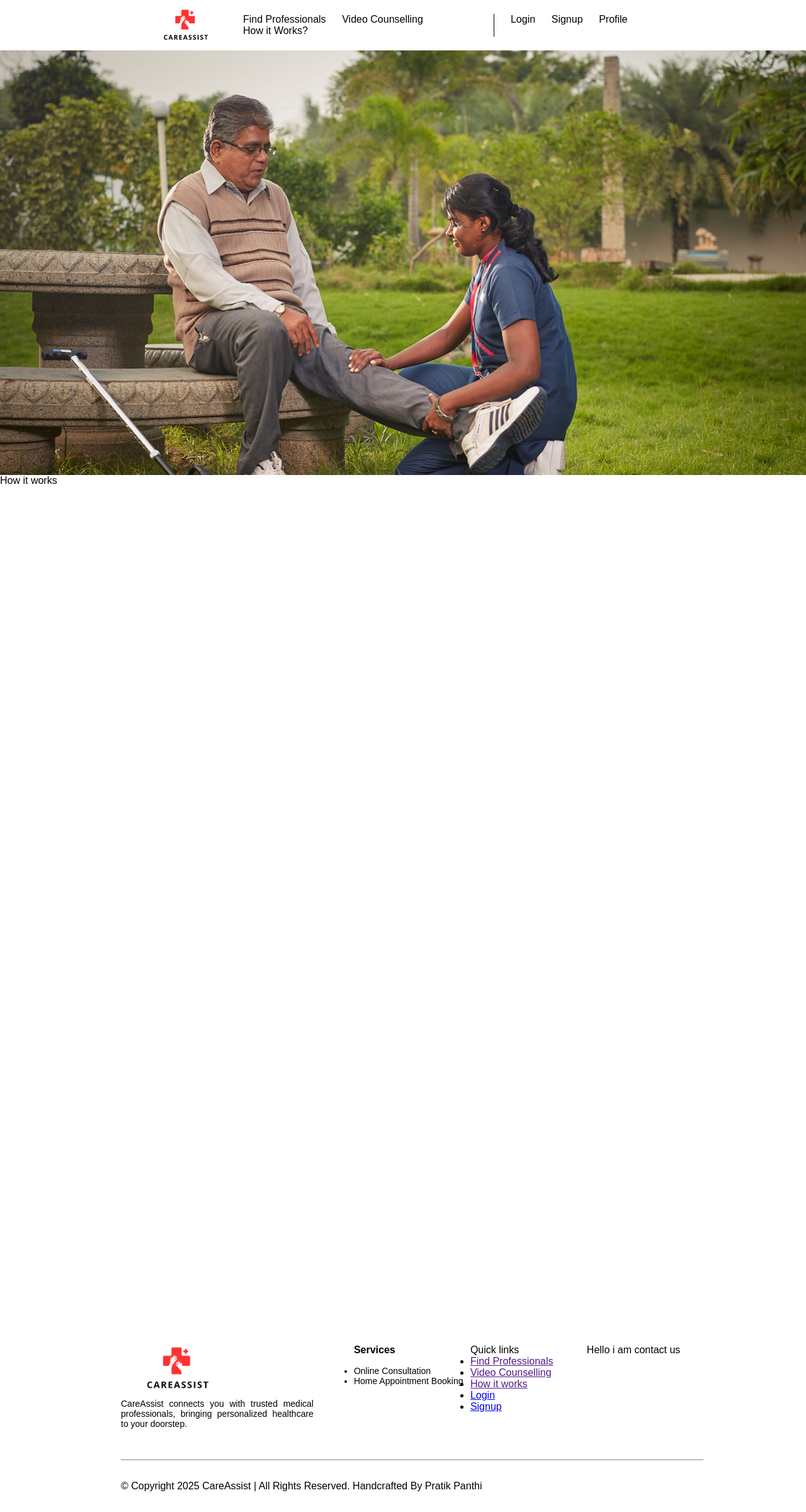
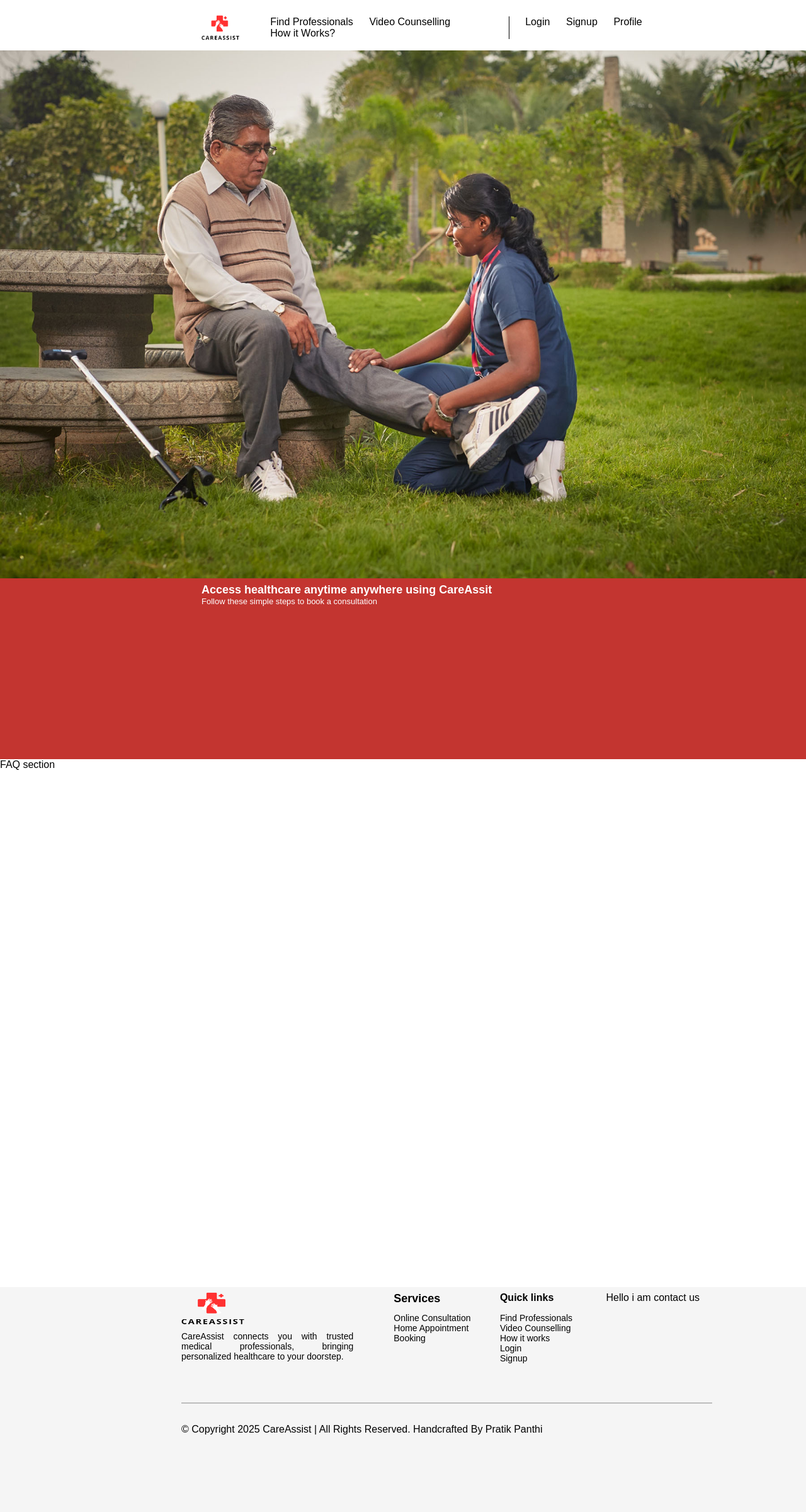
Before and after one commit to Pratik100-source/CareAssist, a React (Vite) app: page /home in a window 1280 px wide. Shown: the whole page at 63% size. Built offline with nearby package versions, Linux system fonts and the light colour scheme.

Commit message:
basic changes made for footer

```diff
--- a/frontend/App.css
+++ b/frontend/App.css
@@ -1,7 +1,7 @@
-*{
-    background-color:#ffff;
-    margin: 0;
-    padding: 0;
-    box-sizing: border-box;
-    font-family:"Arial";
+* {
+  /* background-color:#ffff; */
+  margin: 0;
+  padding: 0;
+  box-sizing: border-box;
+  font-family: "Arial";
 }
--- /dev/null
+++ b/frontend/assets/Guide/guide.css
@@ -0,0 +1,11 @@
+.guide_main {
+}
+
+.guide_main .guide_first .guide_heading {
+  font-size: 18px;
+  font-weight: 600;
+}
+
+.guide_main .guide_first .guide_sub_heading {
+  font-size: 13px;
+}
--- /dev/null
+++ b/frontend/assets/Guide/guide.jsx
@@ -0,0 +1,29 @@
+import "./guide.css";
+
+const Guide = ()=>{
+
+
+    return(
+        <div className="guide_main">
+
+            <div className="guide_first">
+             <p className="guide_heading">Access healthcare anytime anywhere using CareAssit</p>
+             <p className="guide_sub_heading">Follow these simple steps to book a consultation</p>
+            </div>
+            <div className="guide_second">
+
+                <section className="visuals">
+
+                </section>
+                <section className="written_instructions">
+                    <p></p>
+                    <p></p>
+                </section>
+            </div>
+        </div>
+
+    )
+
+}
+
+export default Guide;
--- a/frontend/assets/Topbar/topbar.css
+++ b/frontend/assets/Topbar/topbar.css
@@ -1,56 +1,49 @@
-.top_main{
+.top_main {
   width: 100%;
   align-items: center;
-    /* background-color: red; */
   height: 100%;
 }
 
-.top_submain{
+.top_submain {
   display: flex;
   width: auto;
-    /* text-align: center; */
   align-items: center;
-    padding: 0 0 0 18vw;
   height: 100%;
-    /* background-color: burlywood; */
 }
 
-.top_main .top_submain img{
-    flex: 0.5;
-    /* height: 50px;
-    width: 50px; */
+.top_main .top_submain img {
+  flex: 0.34;
   flex-direction: row;
-    height: auto;
-    max-height: 100%;
-    width: 130px;
-    /* background-color: red; */
+  height: 40px;
+  max-width: 100%;
+  width: 2px;
   cursor: pointer;
+  padding-right: 1.5rem;
 }
 
 .top_main .top_submain .top_nav {
-
   flex: 5;
   display: flex;
 
   text-decoration: none;
 }
 
-.top_main .top_submain .top_nav .inside_navigator{
+.top_main .top_submain .top_nav .inside_navigator {
   flex: 3;
 
-    text-align: left ;
+  text-align: left;
 }
-.top_main .top_submain .top_nav li{
+.top_main .top_submain .top_nav li {
   display: inline-block;
   padding-left: 2vw;
   cursor: pointer;
 }
 
-.top_main .top_submain .top_nav li:hover{
-    color: red;
+.top_main .top_submain .top_nav li:hover {
+  color: #f44336;
 }
 
-.top_main .top_submain .top_nav .outside_navigator{
+.top_main .top_submain .top_nav .outside_navigator {
   flex: 3.5;
 
   text-align: left;
--- a/frontend/assets/footer/footer.css
+++ b/frontend/assets/footer/footer.css
@@ -2,8 +2,6 @@
 
 .footer_main {
   width: 100%;
-  /* background-color: red; */
-  padding: 2rem 0 0 15vw;
   display: flex;
   flex-direction: column;
 }
@@ -14,7 +12,6 @@
   padding: 2rem 0 2rem 0;
   width: 85%;
   border-top: 2px solid #bdbdbd;
-  /* background-color: whitesmoke */
 }
 
 .footer_submain {
@@ -34,10 +31,11 @@
 }
 
 .footer_main .footer_submain .section_about img {
-  height: 80px;
-  width: 180px;
+  height: 20px;
+  width: 100px;
   cursor: pointer;
-  flex: 1.5;
+  flex: 0.8;
+  float: left;
 }
 
 .footer_main .footer_submain .section_about p {
@@ -55,11 +53,13 @@
 .footer_main .footer_submain .section_services p {
   flex: 0.5;
   font-weight: 600;
+  font-size: 18px;
 }
 
 .footer_main .footer_submain .section_services ul {
-  font-size: 20px;
+  font-size: 14px;
   flex: 2;
+  list-style: none;
 }
 
 .footer_main .footer_submain .section_services ul li {
@@ -68,7 +68,30 @@
 }
 
 .footer_main .footer_submain .section_quick_links {
+  display: flex;
+  flex-direction: column;
+  row-gap: 10px;
 }
 
-.footer_main .footer_submain .contact_us {
+.footer_main .footer_submain .section_quick_links .heading {
+  flex: 0.5;
+  font-weight: 600;
+  font-size: 18;
 }
+
+.footer_main .footer_submain .section_quick_links ul {
+  list-style: none;
+  flex: 2;
+  font-size: 14px;
+}
+
+.footer_main .footer_submain .section_quick_links li a {
+  font-size: 14px;
+  text-decoration: none;
+  color: black;
+}
+.footer_main .footer_submain .section_quick_links li a:hover {
+  font-size: 14px;
+  text-decoration: none;
+  color: #f44336;
+}
--- a/frontend/assets/home/home.css
+++ b/frontend/assets/home/home.css
@@ -10,11 +10,7 @@
   pointer-events: all; /* Makes it clickable to close */
 }
 
-
-
-.home_main{
-
-
+.home_main {
   display: flex;
   flex-direction: column;
   width: 100%;
@@ -22,49 +18,47 @@
   position: relative;
   overflow-y: scroll;
   overflow: visible;
-
 }
 
-.top_head{
-
-    /* flex: 0.3; */
-    background-color: yellow;
+.top_head {
   position: sticky;
   top: 0;
   height: 80px;
   z-index: 1002;
   width: 100%;
+  background-color: white;
+  padding: 0.5rem 0 0 20rem;
 }
 
-.home_body{
+.home_body {
   flex: 6;
   width: 100%;
   background-image: url(../images/home1_bg.jpg);
   background-image: cover;
   background-repeat: no-repeat;
-    background-size:cover;
+  background-size: cover;
   background-color: red;
   z-index: 1000;
-
 }
 
-
-.second_body{
- flex: 6;
+.second_body {
+  flex: 2;
   /* background-image: url(../images/home2_bg.jpg); */
   width: 100%;
   background-repeat: no-repeat;
   background-size: cover;
   background-image: cover;
+  background-color: #b8100ad7;
+  color: white;
+  padding: 0.5rem 0 0 20rem;
   /* position: relative; */
 }
-.third_body{
+.third_body {
   flex: 6;
   width: 100%;
-
 }
 
-.footer{
+.footer {
   flex: 2;
 }
 
@@ -79,9 +73,9 @@
   }
 }
 
-.login_show,.signup_show{
-
-    width:70% ;
+.login_show,
+.signup_show {
+  width: 70%;
   height: min(70vh, 500px);
   z-index: 1001;
   margin: 10% 0 0 15%;
@@ -93,15 +87,13 @@
   border-radius: 8px;
   padding: 2rem;
   box-shadow: 0px 4px 10px rgba(0, 0, 0, 0.25);
-
 }
-
 
 /*footer*/
 
-.footer{
-
+.footer {
   flex: 2.5;
   width: 100%;
-    background-color: red;
+  background-color: whitesmoke;
+  padding: 0.5rem 0 0 18rem;
 }
--- a/frontend/assets/home/home.jsx
+++ b/frontend/assets/home/home.jsx
@@ -5,6 +5,7 @@ import "./home.css";
 import Footer from "../footer/footer"
 import Login from "../Login/login"
 import Signup from "../Signup/signup"
+import Guide from "../Guide/guide"
 
 
 
@@ -65,8 +66,8 @@ const Home = () => {
       {isLoginClicked && <div className="login_show"><Login redirectToSignup = {handleSignupClick}/></div>}
         {isSignupClicked && <div className="signup_show"><Signup redirectToLogin = {handleLoginClick} /></div>}
       <div className="home_body" id="first_body"></div>
-      <div className="second_body">How it works</div>
-      <div className="third_body"></div>
+      <div className="second_body"><Guide/></div>
+      <div className="third_body">FAQ section</div>
       <div className="footer"><Footer/></div>
 
 
```
Also changed, not shown: frontend/assets/images/logo.png, 1 other file (tests, documents, lock files or other folders). Lines whose indentation alone changed are shown as unchanged.
